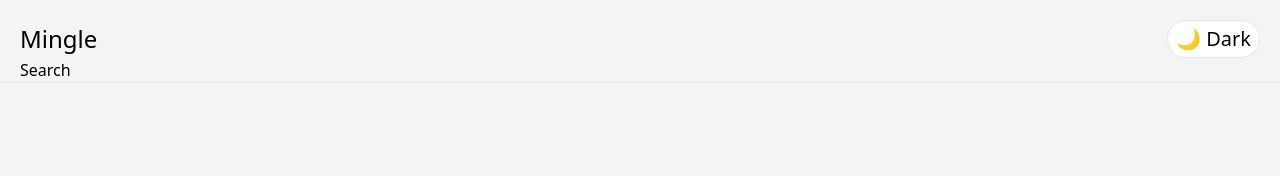
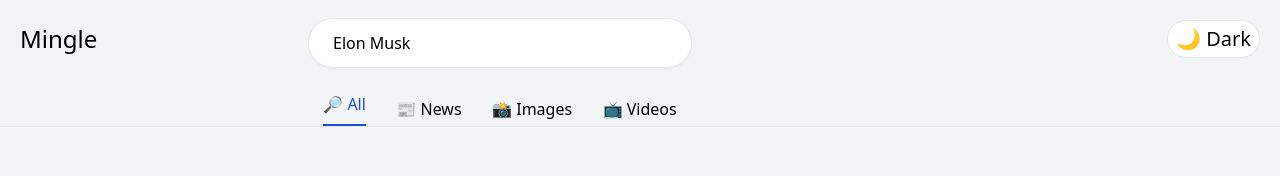
Before and after one commit to mxx-kor/Mingle-clone, a React (Create React App) app: page /search in a window 1280 px wide. Shown: the top 176 px of the page. Built offline with nearby package versions, Linux system fonts and the light colour scheme; no server answers.

Commit message:
검색창 기능 구현

```diff
--- a/src/components/Search.jsx
+++ b/src/components/Search.jsx
@@ -1,7 +1,33 @@
-import React from 'react'
+import React, { useEffect, useState } from 'react'
+import { useDebounce } from 'use-debounce'
+
+import { useResultContext } from '../contexts/ResultContextProvider'
+import { Links } from './Links'
 
 export const Search = () => {
+  const [text, setText] = useState('Elon Musk');
+  const { setSearchTerm } = useResultContext();
+  const [debouncedValue] = useDebounce(text, 500);
+
+  useEffect(() => {
+    if(debouncedValue) setSearchTerm(debouncedValue)
+  }, [debouncedValue, setSearchTerm])
+
   return (
-    <div>Search</div>
+    <div className='relative sm:ml-48 md:ml-72 sm:-mt-10 mt-3'>
+      <input
+        value={text}
+        type="text"
+        className='sm:w-96 w-80 h-10 dark:bg-gray-200 border rounded-full shadow-sm outline-none p-6 text-black hover:shadow-lg'
+        placeholder='Search Mingle or type URL'
+        onChange={(e) => setText(e.target.value)}
+      />
+      {!text && (
+        <button type='button' className='absolute top-1.5 right-4 text-2xl text-gray-500' onClick={() => setText('')}>
+          X
+        </button>
+      )}
+      <Links />
+    </div>
   )
 }
```
